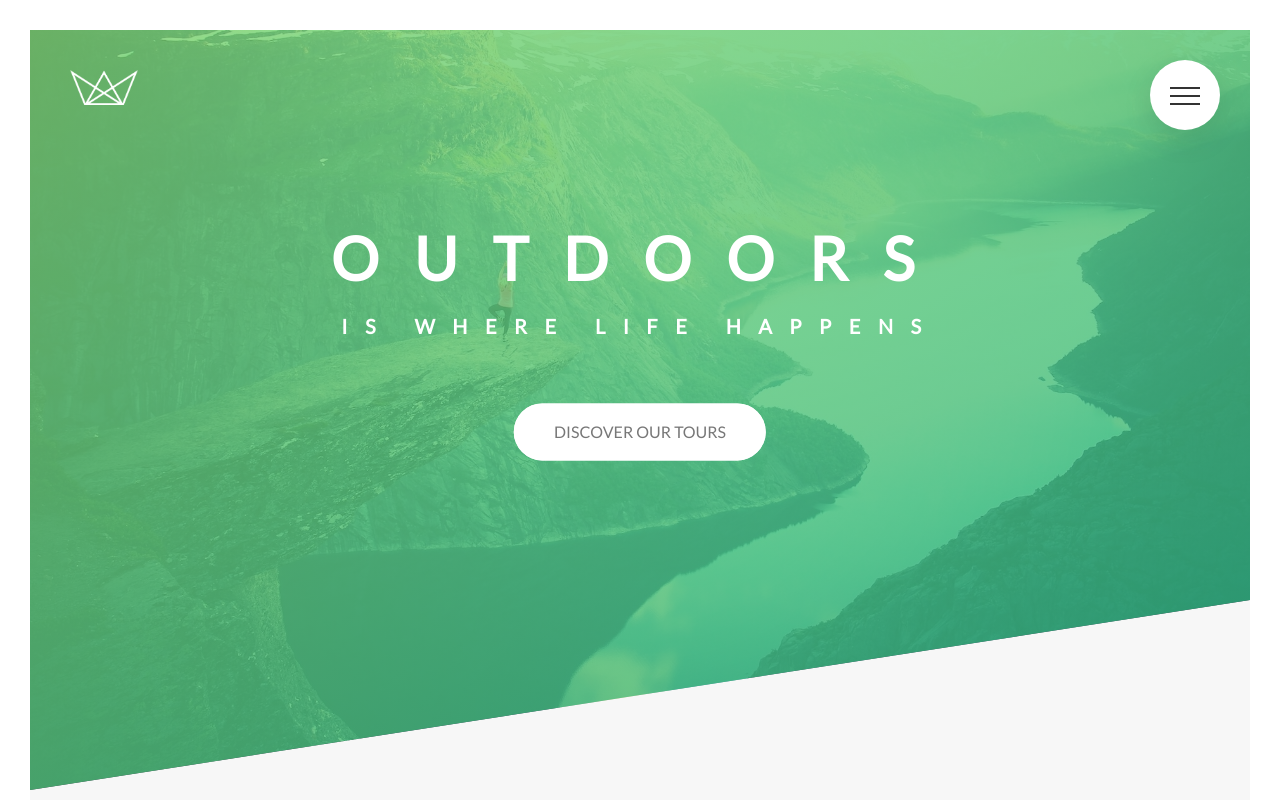
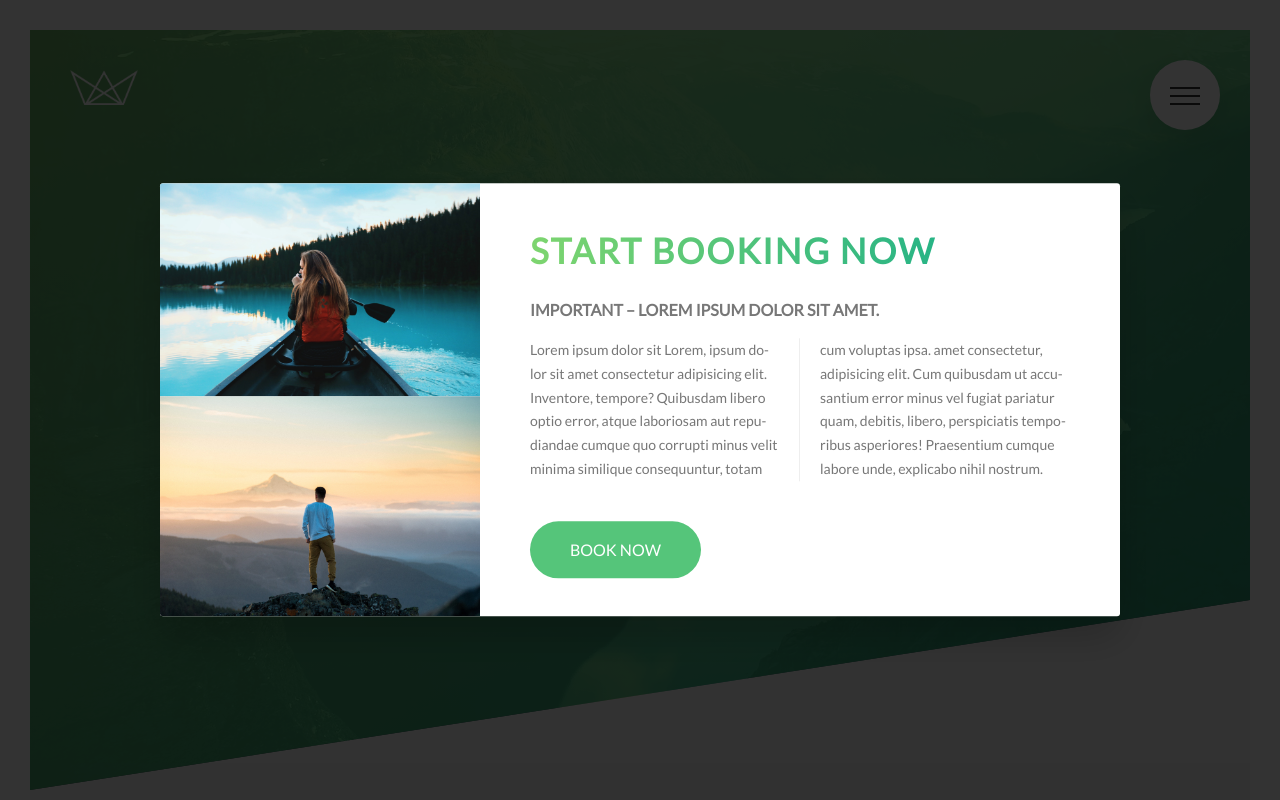
Before and after one commit to wudtichaikarun/practice-sass, a website: page index.html in a window 1280 px wide. Shown: the top 800 px of the page. Drawn offline with Linux system fonts and the light colour scheme.

Commit message:
popup markup and style

```diff
--- a/index.html
+++ b/index.html
@@ -361,6 +361,25 @@
       </div>
     </div>
   </footer>
+
+  <div class="popup">
+
+    <div class="popup__content">
+      <div class="popup__left">
+        <img src="images/nat-8.jpg" alt="Tour photo" class="popup__img">
+        <img src="images/nat-9.jpg" alt="Tour photo" class="popup__img">
+      </div>
+
+      <div class="popup__right">
+        <h2 class="heading-secondary u-margin-bottom-small">start booking now</h2>
+        <h3 class="heading-tertiary u-margin-bottom-small">important &ndash; Lorem ipsum dolor sit amet.</h3>
+        <p class="popup__text">Lorem ipsum dolor sit Lorem, ipsum dolor sit amet consectetur adipisicing elit. Inventore, tempore? Quibusdam libero optio error, atque laboriosam aut repudiandae cumque quo corrupti minus velit minima similique consequuntur, totam cum voluptas ipsa. amet consectetur, adipisicing elit. Cum quibusdam ut accusantium error minus vel fugiat pariatur quam, debitis, libero, perspiciatis temporibus asperiores! Praesentium cumque labore unde, explicabo nihil nostrum.</p>
+        <a href="#" class="btn btn--green">book now</a>
+      </div>
+    </div>
+
+
+  </div>
   <!-- <section class="grid-test">
     <div class="row">
       <div class="col-1-of-2">col 1 of 2</div>
--- /dev/null
+++ b/sass/components/_popup.scss
@@ -0,0 +1,51 @@
+.popup {
+  height: 100vh;
+  width: 100%;
+  position: fixed;
+  top: 0;
+  left: 0;
+  background-color: rgba($color-black, .8);
+  z-index: 3000;
+
+  &__content {
+    @include position-center;
+    width: 75%;
+    background-color: $color-white;
+    box-shadow: 0 2rem 4rem rgba($color-black, .2);
+    border-radius: 3px;
+    display: table;
+
+    // img over flow parent  it is make we can't see boder-radis
+    overflow: hidden;
+  }
+
+  &__left {
+    width: 33.333333%;
+    display: table-cell;
+  }
+
+  &__right {
+    width: 66.6666667%;
+    display: table-cell;
+    vertical-align: middle;
+    padding: 3rem 5rem;
+  }
+
+  &__img {
+    display: block;
+    width: 100%;
+  }
+
+  &__text {
+    font-size: 1.4rem;
+    margin-bottom: 4rem;
+
+    // column layout
+    column-count: 2;
+    // defult 1rem = 14px because parent element font-size: 1.4rem;
+    column-gap: 4rem;
+    column-rule: 1px solid $color-light-grey-2;
+    hyphens: auto;
+  }
+
+}
--- a/sass/main.scss
+++ b/sass/main.scss
@@ -14,6 +14,7 @@
 @import 'components/story';
 @import 'components/bg-video';
 @import 'components/form';
+@import 'components/popup';
 
 @import 'layout/grid';
 @import 'layout/header';
```
Also changed, not shown: css/main.css, 1 other file.
